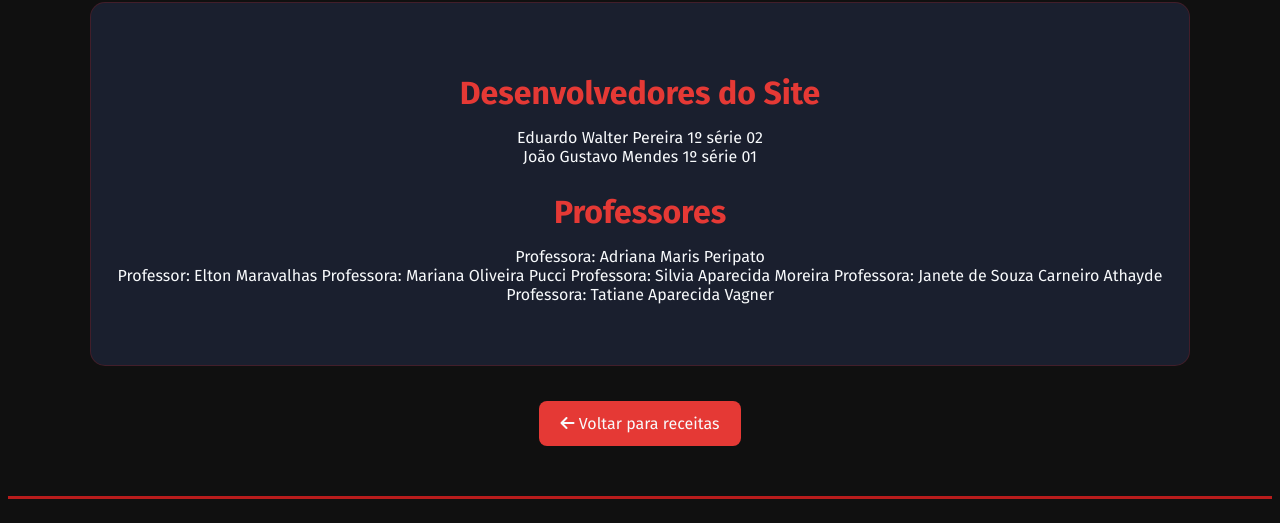
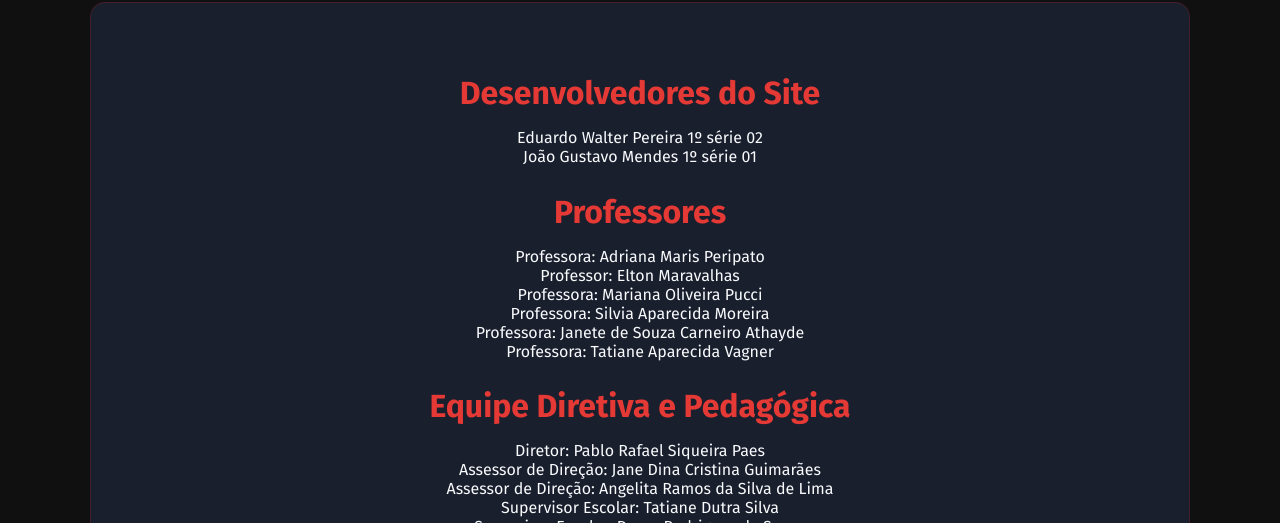
Before and after one commit to eduardopereira163-ux/IFA-na-Mesa-L-cia, a plain HTML site: page sobre.html in a window 1280 px wide. Shown: the part 1161-1684 px from the top of the page. Drawn offline with Linux system fonts and the light colour scheme.

Commit message:
Add files via upload

```diff
--- a/sobre.html
+++ b/sobre.html
@@ -120,14 +120,21 @@
               <h1>Professores</h1>
             <p>
                 Professora: Adriana Maris Peripato<br>
-                Professor: Elton Maravalhas
-                Professora: Mariana Oliveira Pucci
-                Professora: Silvia Aparecida Moreira
-                Professora: Janete de Souza Carneiro Athayde
+                Professor: Elton Maravalhas <br>
+                Professora: Mariana Oliveira Pucci <br>
+                Professora: Silvia Aparecida Moreira <br>
+                Professora: Janete de Souza Carneiro Athayde <br>
                 Professora: Tatiane  Aparecida Vagner
+            </p>
+            <h1>Equipe Diretiva e Pedagógica</h1>
+            <p>
+                Diretor: Pablo Rafael Siqueira Paes <br>
+                Assessor de Direção: Jane Dina Cristina Guimarães <br>
+                Assessor de Direção: Angelita Ramos da Silva de Lima <br>
+                Supervisor Escolar: Tatiane Dutra Silva <br>
+                Supervisor Escolar: Dayse Rodrigues de Souza
+            </p>
 
-
-            </p>
         </section>
 
 
```
